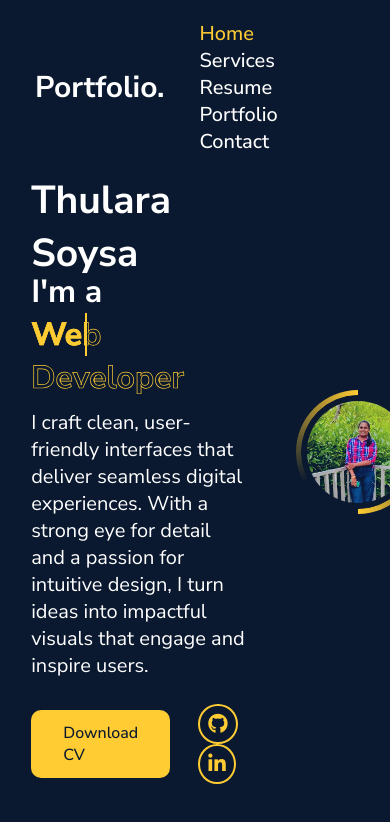
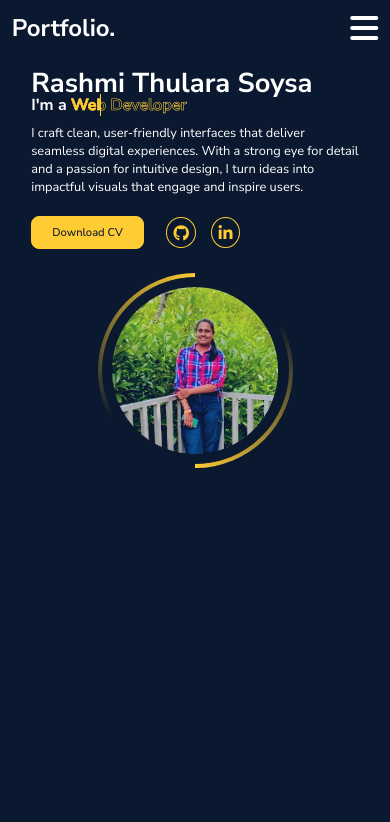
Before and after one commit to Rashmi-2002-soysa/rashmi_portfolio, a plain HTML site: page index.html in a window 390 px wide. Drawn offline with Linux system fonts and the light colour scheme.

Commit message:
style.css

```diff
--- a/style.css
+++ b/style.css
@@ -956,3 +956,157 @@ section.active{
     margin-top: 2rem;
     cursor: pointer;
 }
+
+
+/* ================= MEDIA QUERIES ================= */
+
+/* Tablets / Medium Screens */
+@media (max-width: 992px) {
+    header {
+        padding: 2rem 5%;
+    }
+
+    nav a {
+        font-size: 1.8rem;
+        margin-left: 2rem;
+    }
+
+    .home {
+        flex-direction: column;
+        gap: 3rem;
+    }
+
+    .home-img .img-box {
+        width: 40vw;
+        height: 40vw;
+    }
+
+    .resume-container {
+        grid-template-columns: 1fr;
+        gap: 4rem;
+    }
+
+    .portfolio-container {
+        grid-template-columns: 1fr;
+        gap: 2rem;
+    }
+
+    .contact-container {
+        grid-template-columns: 1fr;
+        gap: 2rem;
+    }
+}
+
+/* Mobile / Small Screens */
+@media (max-width: 768px) {
+    html {
+        font-size: 55%;
+    }
+
+    #menu-icon {
+        display: block;
+        cursor: pointer;
+    }
+
+    nav {
+        position: fixed;
+        top: 0;
+        right: -100%;
+        width: 60%;
+        height: 100%;
+        background: var(--bg-color);
+        flex-direction: column; /* vertical stacking */
+        padding: 5rem 2rem;
+        gap: 3rem; /* space between links */
+        transition: 0.5s;
+        display: flex; /* ensure flex layout */
+        z-index: 99;
+    }
+
+    nav.active {
+        right: 0;
+    }
+
+    nav a {
+        margin: 0; /* remove horizontal spacing */
+        font-size: 2.2rem;
+        display: block; /* make full-width clickable links */
+    }
+
+    .home-detail h1 {
+        font-size: clamp(3rem, 8vw, 4.5rem);
+    }
+
+    .home-detail h2 {
+        font-size: 2.5rem;
+    }
+
+    .home-detail p {
+        font-size: 1.8rem;
+    }
+
+    .home-img .img-box {
+        width: 50vw;
+        height: 50vw;
+    }
+
+    .skills-container {
+        grid-template-columns: 1fr;
+    }
+
+    .soft-skills-grid {
+        grid-template-columns: 1fr;
+    }
+
+    .about-info-grid {
+        grid-template-columns: 1fr;
+    }
+
+    .contact-box .field-box {
+        grid-template-columns: 1fr;
+    }
+}
+
+/* Extra Small / Portrait Phones */
+@media (max-width: 480px) {
+    html {
+        font-size: 50%;
+    }
+
+    header {
+        padding: 1.5rem 3%;
+    }
+
+    .home-detail h1 {
+        font-size: clamp(2.5rem, 7vw, 4rem);
+    }
+
+    .home-detail h2 {
+        font-size: 2rem;
+    }
+
+    .home-detail p {
+        font-size: 1.6rem;
+    }
+
+    .btn {
+        padding: 1rem 2.5rem;
+        font-size: 1.4rem;
+    }
+
+    .resume-box h2 {
+        font-size: 3.5rem;
+    }
+
+    .portfolio-box h3 {
+        font-size: 3rem;
+    }
+
+    .contact-box h2 {
+        font-size: 4rem;
+    }
+
+    .contact-box p {
+        font-size: 1.8rem;
+    }
+}
```
